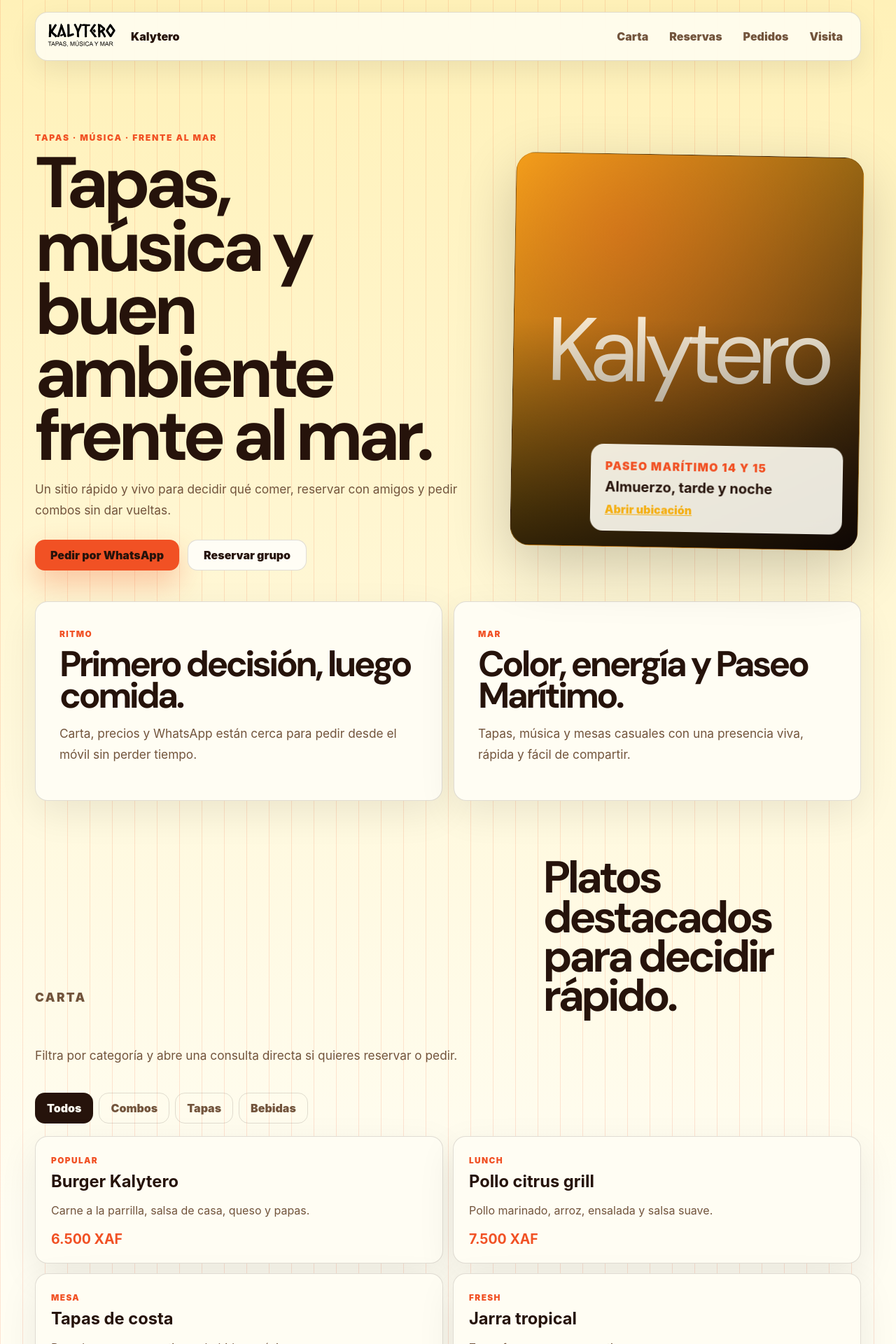
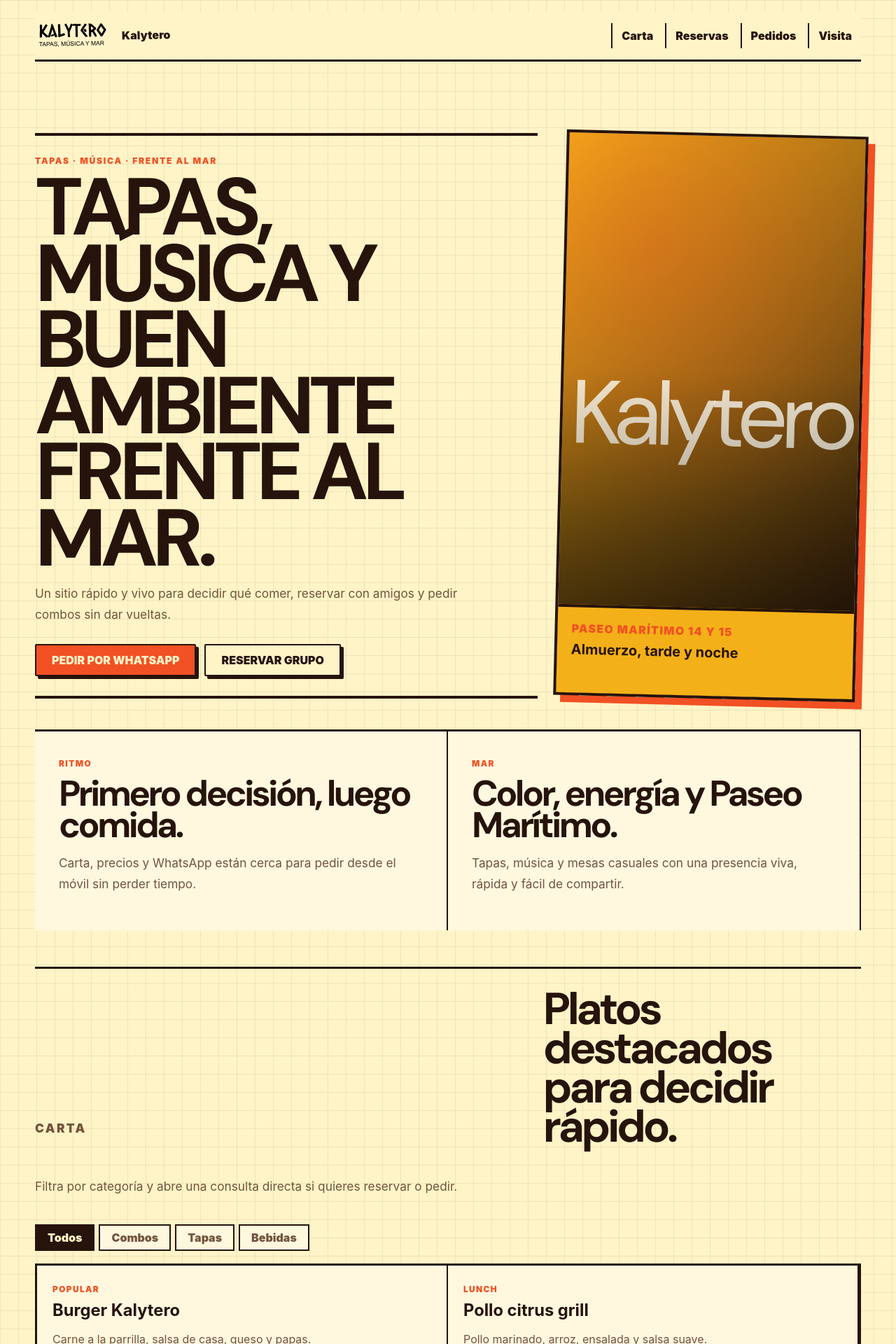
Before and after one commit to bechirobob/kalytero-malabo, a React (Vite) app: page / in a window 1280 px wide. Shown: the top 1920 px of the page at 70% size. Built offline with nearby package versions, Linux system fonts and the light colour scheme.

Commit message:
Refine restaurant visual direction

```diff
--- a/src/App.css
+++ b/src/App.css
@@ -464,3 +464,30 @@ input:focus-visible,select:focus-visible,textarea:focus-visible,a:focus-visible,
     color: var(--primary);
   }
 }
+
+
+/* Natural venue polish: Kalytero — busy seaside poster board, not rounded cards */
+.site { --button-radius: 4px; --card-radius: 0; --input-radius: 2px; --nav-radius: 0; }
+.theme-kalytero { background: #fff4c7; background-image: linear-gradient(rgba(38,19,11,.07) 1px, transparent 1px), linear-gradient(90deg, rgba(38,19,11,.07) 1px, transparent 1px); background-size: 26px 26px; }
+.theme-kalytero .topbar { position: static; border: 3px solid #26130b; border-width: 0 0 3px; border-radius: 0; background: #fff4c7; box-shadow: none; padding-inline: 0; }
+.theme-kalytero .brand { transform: rotate(-1deg); }
+.theme-kalytero .nav-links a { border-radius: 0; border-left: 2px solid #26130b; color: #26130b; min-height: 36px; }
+.theme-kalytero .nav-links a:hover { background: #f15124; color: #fff4c7; }
+.theme-kalytero .hero { grid-template-columns: 1.25fr .75fr; gap: 32px; align-items: stretch; }
+.theme-kalytero h1 { font-size: clamp(3.4rem, 9vw, 8.8rem); text-transform: uppercase; line-height: .82; }
+.theme-kalytero .hero-copy { border: 4px solid #26130b; border-width: 4px 0; padding: 28px 0; }
+.theme-kalytero .hero-panel { border-radius: 0; border: 4px solid #26130b; box-shadow: 10px 10px 0 #f15124; transform: rotate(1.4deg); min-height: 480px; }
+.theme-kalytero .hero-card { border-radius: 0; right: 0; bottom: 0; width: 100%; border: 0; border-top: 4px solid #26130b; background: #f4b018; box-shadow: none; backdrop-filter: none; }
+.theme-kalytero .button { border: 2px solid #26130b; border-radius: 2px; min-height: 46px; box-shadow: 4px 4px 0 #26130b; text-transform: uppercase; }
+.theme-kalytero .button:hover { transform: translate(-1px,-1px); box-shadow: 6px 6px 0 #26130b; }
+.theme-kalytero .button.primary { background: #f15124; color: #fff4c7; }
+.theme-kalytero .button.ghost { background: #fff4c7; }
+.theme-kalytero .story-grid { grid-template-columns: repeat(2,1fr); gap: 0; border: 3px solid #26130b; border-width: 3px 0; }
+.theme-kalytero .story-grid article, .theme-kalytero .form-card, .theme-kalytero .menu-item, .theme-kalytero .visit { border-radius: 0; box-shadow: none; border: 2px solid #26130b; background: #fff8df; }
+.theme-kalytero .story-grid article { border-width: 0 2px 0 0; }
+.theme-kalytero .menu-list { grid-template-columns: repeat(2,1fr); gap: 0; border: 3px solid #26130b; }
+.theme-kalytero .menu-item { min-height: 155px; border-width: 0 2px 2px 0; }
+.theme-kalytero .chips { gap: 6px; }
+.theme-kalytero .chip { border-radius: 0; border: 2px solid #26130b; background: #fff8df; min-height: 38px; }
+.theme-kalytero .chip.active,.theme-kalytero .chip:hover { background: #26130b; color: #fff4c7; }
+.theme-kalytero input,.theme-kalytero select,.theme-kalytero textarea { border-radius: 0; border: 2px solid #26130b; background: #fff8df; }
```
